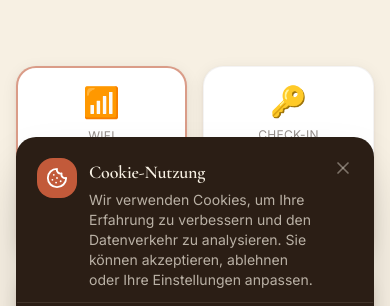
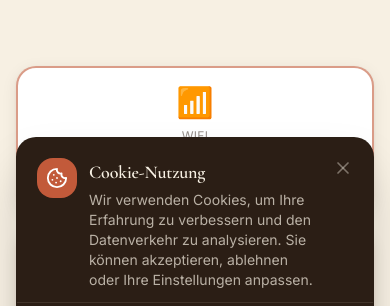
Before and after one commit to danimap27/esencia-sevilla, a Next.js app: page /de/guia in a window 390 px wide. Shown: the part 398-704 px from the top of the page. Built offline with nearby package versions, Linux system fonts and the light colour scheme; no server answers.

Commit message:
Guía: tarjeta WiFi a ancho completo en móvil (col-span-2) para que no se corte

```diff
--- a/src/app/[locale]/guia/page.tsx
+++ b/src/app/[locale]/guia/page.tsx
@@ -107,15 +107,18 @@ export default async function GuidePage({ params: { locale } }: { params: { loca
         {/* Quick info cards */}
         <section className="grid grid-cols-2 md:grid-cols-4 gap-4">
           {[
-            { key: 'wifi', icon: '📶', label: t('quickInfo.wifi'), lines: [
+            { key: 'wifi', icon: '📶', label: t('quickInfo.wifi'), span: true, lines: [
               { l: t('quickInfo.wifiNetwork'), v: APARTMENT.wifi },
               { l: t('quickInfo.wifiPassword'), v: APARTMENT.wifiPassword },
             ] },
             { key: 'checkin', icon: '🔑', label: t('quickInfo.checkin'), value: `${t('quickInfo.checkinFrom')} ${APARTMENT.checkInTime}` },
             { key: 'checkout', icon: '🧳', label: t('quickInfo.checkout'), value: `${t('quickInfo.checkoutBefore')} ${APARTMENT.checkOutTime}` },
             { key: 'emergency', icon: '📱', label: t('quickInfo.emergency'), value: '112' },
-          ].map(({ key, icon, label, value, lines }) => (
-            <div key={key} className={`card p-4 text-center ${key === 'wifi' ? 'border-2 border-terracota-500/60' : ''}`}>
+          ].map(({ key, icon, label, value, lines, span }) => (
+            <div
+              key={key}
+              className={`card p-4 text-center ${span ? 'col-span-2 md:col-span-1' : ''} ${key === 'wifi' ? 'border-2 border-terracota-500/60' : ''}`}
+            >
               <div className="text-3xl mb-2">{icon}</div>
               <p className="text-xs text-tinta/50 uppercase tracking-wide mb-1">{label}</p>
               {lines ? (
```
